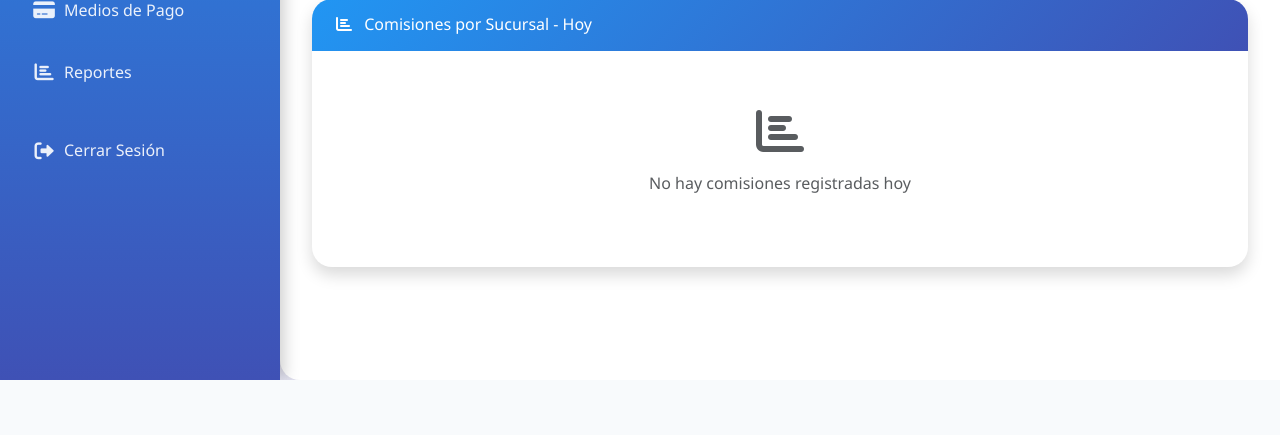
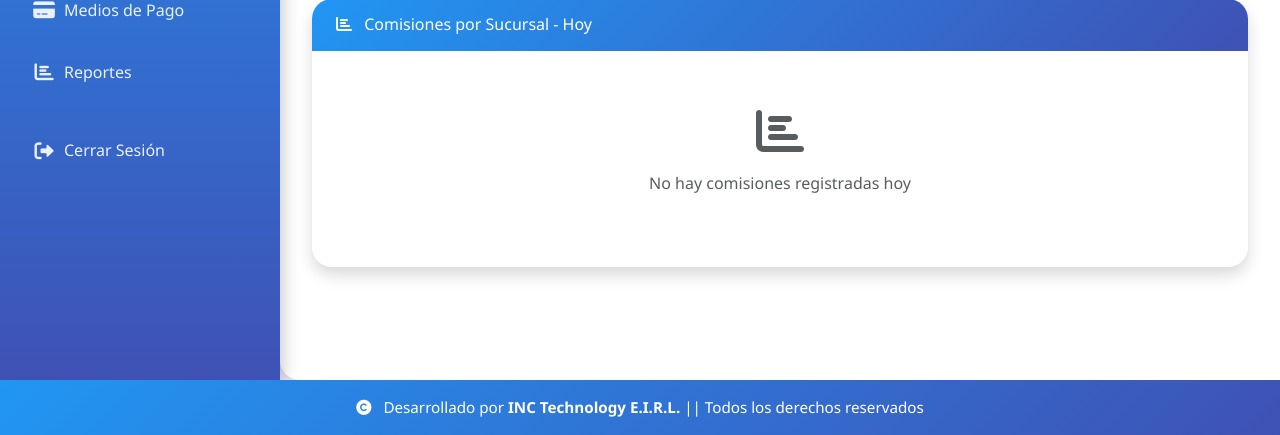
Before and after one commit to rtajio/sisagent, a Flask app: page /admin in a window 1280 px wide. Shown: the part 420-855 px from the top of the page. Before the commit the page ends 800 px from the top, so only its background shows below. Run offline with Flask 3, Linux system fonts and the light colour scheme; a user stored in the database is signed in.

Commit message:
ADD: Footer con copyright de INC Technology E.I.R.L.

```diff
--- a/templates/base.html
+++ b/templates/base.html
@@ -1197,5 +1197,20 @@
     });
 </script>
 {% endif %}
+
+<!-- Footer -->
+<footer class="footer mt-auto py-3" style="background: linear-gradient(135deg, var(--primary-color) 0%, var(--accent-color) 100%); color: white; text-align: center; position: relative; z-index: 1000;">
+    <div class="container">
+        <div class="row">
+            <div class="col-12">
+                <p class="mb-0" style="font-weight: 500; font-size: 0.95rem;">
+                    <i class="fas fa-copyright me-2"></i>
+                    Desarrollado por <strong>INC Technology E.I.R.L.</strong> || Todos los derechos reservados
+                </p>
+            </div>
+        </div>
+    </div>
+</footer>
+
 </body>
 </html>
```
